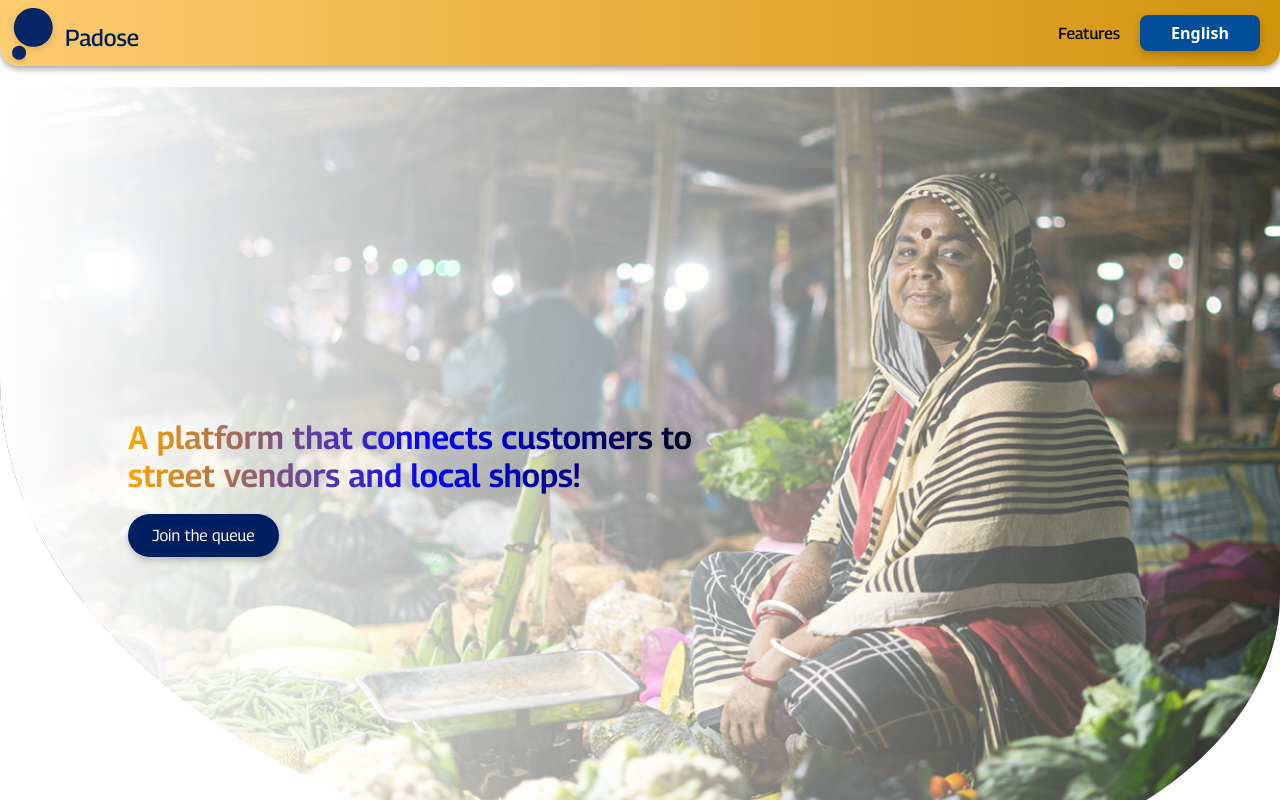
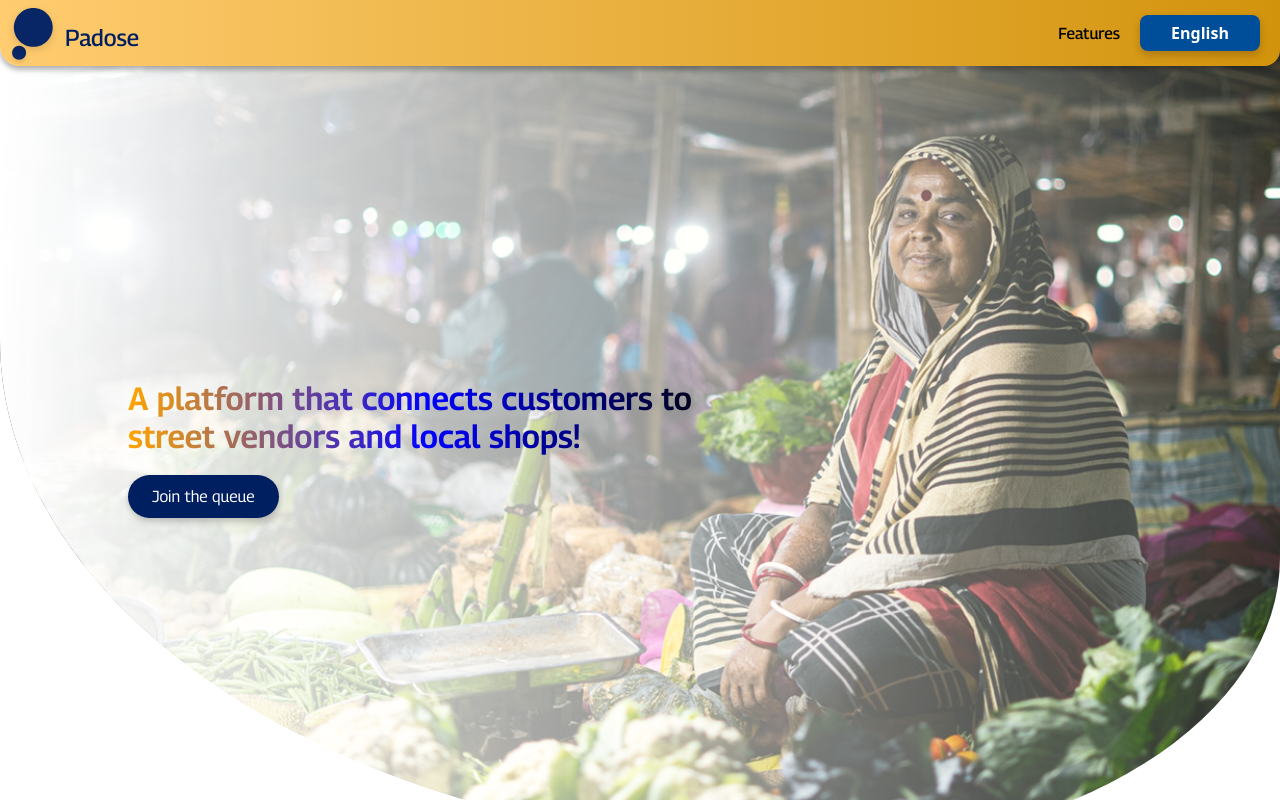
Before and after one commit to Padose-Dev/Padose-Dev.github.io, an Angular app: page / in a window 1280 px wide. Built offline with nearby package versions, Linux system fonts and the light colour scheme.

Commit message:
Resolved CW-3

```diff
--- a/src/app/components/header/header.component.scss
+++ b/src/app/components/header/header.component.scss
@@ -119,7 +119,7 @@ body {
     position: relative;
     width: 100%;
     height: 100vh;
-    margin-top: 6.8%;
+    margin-top: 3.8%;
     display: flex;
     align-items: center;
     justify-content: left;
```
